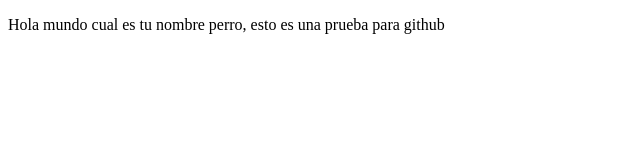
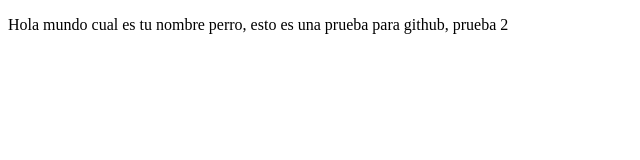
Before and after one commit to GilTB/ProyectoDemoCursoPrework, a plain HTML site: page index.html in a window 1280 px wide. Shown: the full height of the page, 0-640 px from the left. Drawn offline with Linux system fonts and the light colour scheme.

Commit message:
cambios agregamos mas texto, y hacemos push desde linux

```diff
--- a/index.html
+++ b/index.html
@@ -9,7 +9,7 @@
 <body>
     <p>
         Hola mundo
-        cual es tu nombre perro, esto es una prueba para github
+        cual es tu nombre perro, esto es una prueba para github, prueba 2
     </p>
 </body>
 </html>
```
